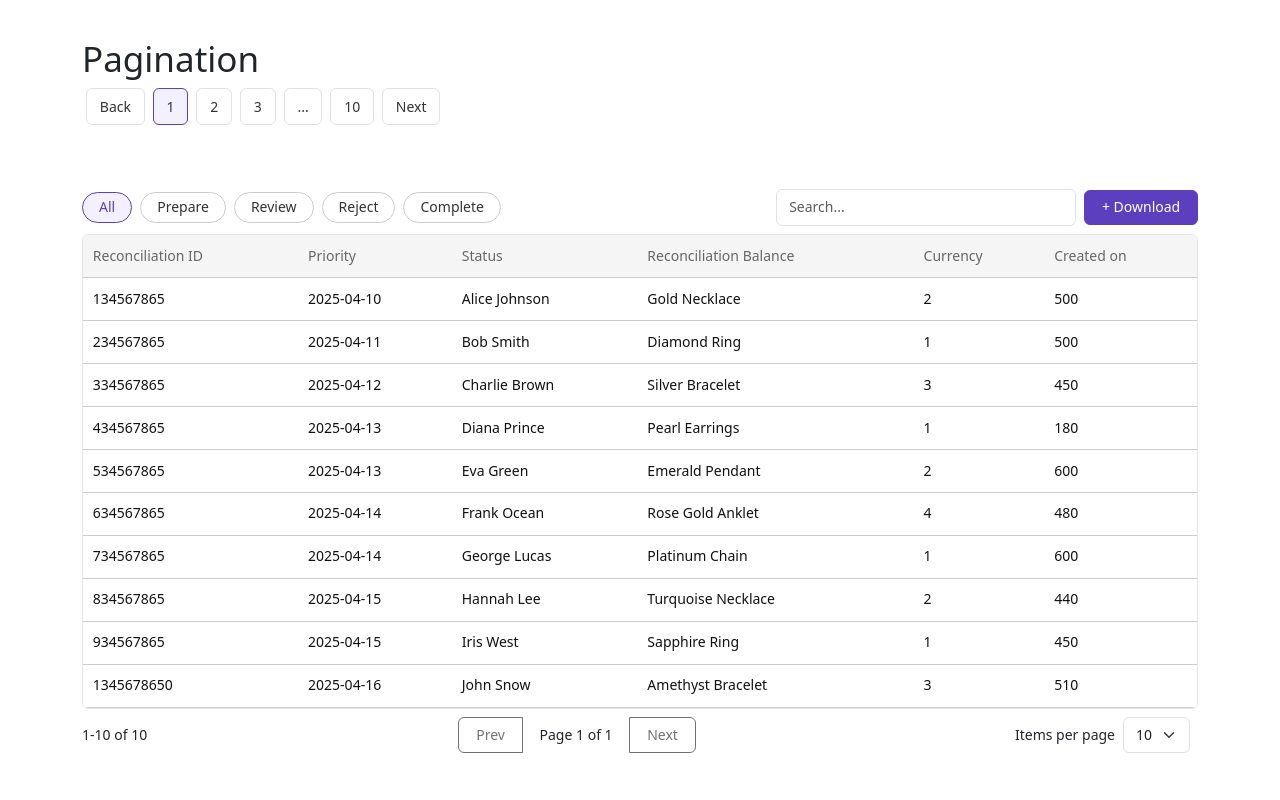
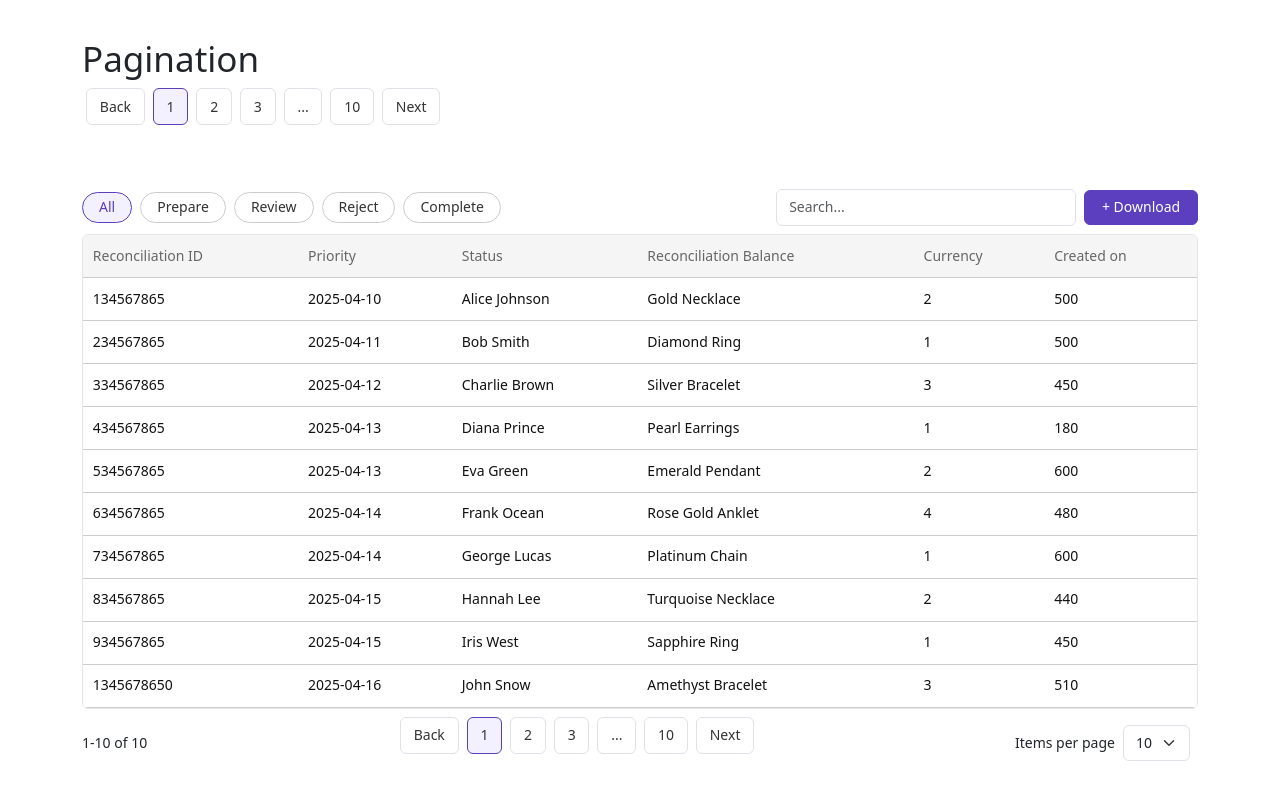
Before and after one commit to dheerajarora1997/basic-setup, a Next.js app: page /styleguide in a window 1280 px wide. Shown: the part 2524-3324 px from the top of the page. Built offline with nearby package versions, Linux system fonts and the light colour scheme.

Commit message:
style: update pagination component for improved accessibility and consistency

```diff
--- a/src/app/DesignComponents/ControlledTable.tsx
+++ b/src/app/DesignComponents/ControlledTable.tsx
@@ -170,35 +170,21 @@ export default function ControlledTable({
                             {start}-{end} of {data?.length}
                         </div>
                         <div className="">
-                            <div
-                                className="btn-group"
-                                role="group"
-                                aria-label="Basic example"
-                            >
-                                <button
-                                    onClick={() => prevBtnClicked()}
-                                    disabled={!tableInstance.getCanPreviousPage()}
-                                    type="button"
-                                    className="btn btn-secondary"
-                                >
-                                    Prev
-                                </button>
-                                <span
-                                    className="btn btn-secondary"
-                                    style={{ cursor: "default", pointerEvents: "none" }}
-                                >
-                                    Page {tableInstance.getState().pagination.pageIndex + 1} of{" "}
-                                    {tableInstance.getPageCount()}
-                                </span>
-                                <button
-                                    onClick={() => nextBtnClicked()}
-                                    disabled={!tableInstance.getCanNextPage()}
-                                    type="button"
-                                    className="btn btn-secondary"
-                                >
-                                    Next
-                                </button>
-                            </div>
+                            <nav aria-label="Page navigation">
+                                <ul className="pagination">
+                                    <li className="page-item"><button onClick={() => prevBtnClicked()}
+                                        disabled={!tableInstance.getCanPreviousPage()}
+                                        type="button" className="page-link mx-1">Back</button></li>
+                                    <li className="page-item"><button className="page-link mx-1 active" onClick={() => { tableInstance.setPageIndex(1) }}>1</button></li>
+                                    <li className="page-item"><button className="page-link mx-1" onClick={() => { tableInstance.setPageIndex(2) }}>2</button></li>
+                                    <li className="page-item"><button className="page-link mx-1" onClick={() => { tableInstance.setPageIndex(3) }}>3</button></li>
+                                    <li className="page-item"><button className="page-link mx-1">...</button></li>
+                                    <li className="page-item"><button className="page-link mx-1">10</button></li>
+                                    <li className="page-item"><button onClick={() => nextBtnClicked()}
+                                        disabled={!tableInstance.getCanNextPage()}
+                                        type="button" className="page-link mx-1">Next</button></li>
+                                </ul>
+                            </nav>
                         </div>
 
                         <div className="mx-2">
--- a/src/app/styleguide/page.tsx
+++ b/src/app/styleguide/page.tsx
@@ -283,7 +283,7 @@ export default function StyleGuide() {
             <div className="row my-5">
                 <div className="col-12">
                     <h1>Pagination</h1>
-                    <nav aria-label="Page navigation example">
+                    <nav aria-label="Page navigation">
                         <ul className="pagination">
                             <li className="page-item"><a className="page-link mx-1" href="#">Back</a></li>
                             <li className="page-item"><a className="page-link mx-1 active" href="#">1</a></li>
```
